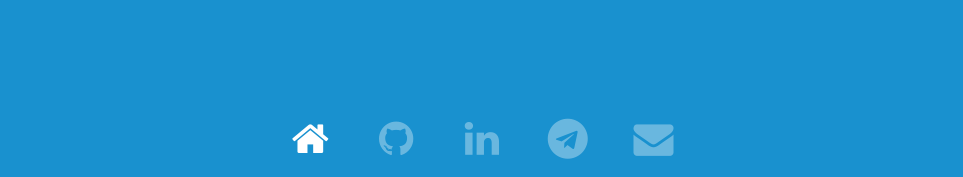
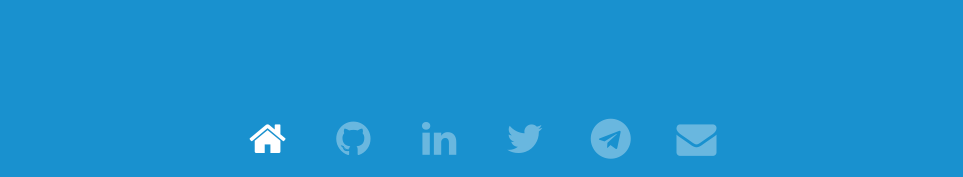
Before and after one commit to my8bit/my8bit.name, a plain HTML site: page index.html in a window 1280 px wide. Shown: the top 177 px of the page, without its empty margins (158-1121 px from the left). Drawn offline with nearby package versions, Linux system fonts and the light colour scheme.

Commit message:
add twitter

```diff
--- a/index.html
+++ b/index.html
@@ -44,6 +44,7 @@
 						<a itemprop="Home" href="#me" class="icon fa-home active"><span>Home</span></a>
 						<a itemprop="Github" href="https://github.com/my8bit" class="icon fa-github"><span>Github</span></a>
 						<a itemprop="LinkedIn" href="https://www.linkedin.com/in/ihorpavlenko" class="icon fa-linkedin"><span>LinkedIn</span></a>
+						<a itemprop="Twitter" href="https://twitter.com/my8bitname" class="icon fa-twitter"><span>Twitter</span></a>
 						<a itemprop="Telegram" href="https://telegram.me/my8bit" class="icon fa-telegram"><span>Telegram</span></a>
 						<a itemprop="Contact" href="#contact" class="icon fa-envelope"><span>Contact</span></a>
 					</nav>
```
